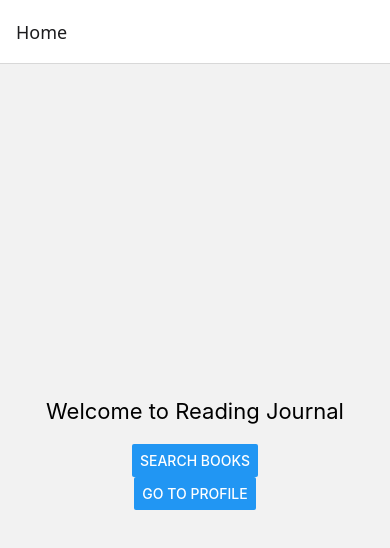
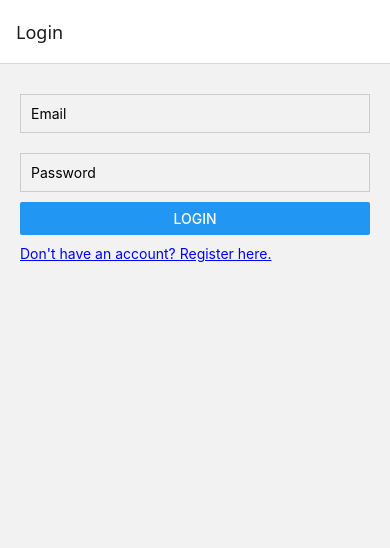
Before and after one commit to sarahyvarinen/readingjournal, a React Native app: screen /Login in a window 390 px wide. Shown: the top 548 px of the page. Built offline with nearby package versions, Linux system fonts and the light colour scheme; no server answers.

Commit message:
Added login and register

```diff
--- a/App.js
+++ b/App.js
@@ -1,22 +1,45 @@
-import React from 'react';
+// App.js
+import React, { useEffect, useState } from 'react';
 import { NavigationContainer } from '@react-navigation/native';
 import { createStackNavigator } from '@react-navigation/stack';
+import { onAuthStateChanged } from 'firebase/auth';
+import { auth } from './firebaseConfig';
 
 import HomeScreen from './screens/HomeScreen';
 import BookDetailsScreen from './screens/BookDetailsScreen';
 import BookInfoScreen from './screens/BookInfoScreen';
 import ProfileScreen from './screens/ProfileScreen';
+import LoginScreen from './screens/LoginScreen';
 
 const Stack = createStackNavigator();
 
 function App() {
+  const [user, setUser] = useState(null);
+  const [checkingAuth, setCheckingAuth] = useState(true);
+
+  useEffect(() => {
+    const unsubscribe = onAuthStateChanged(auth, (firebaseUser) => {
+      setUser(firebaseUser);
+      setCheckingAuth(false);
+    });
+    return unsubscribe;
+  }, []);
+
+  if (checkingAuth) return null; // vaihtoehtoisesti: SplashScreen
+
   return (
     <NavigationContainer>
-      <Stack.Navigator initialRouteName="Home">
-        <Stack.Screen name="Home" component={HomeScreen} />
-        <Stack.Screen name="BookDetails" component={BookDetailsScreen} />
-        <Stack.Screen name="BookInfo" component={BookInfoScreen} />
-        <Stack.Screen name="Profile" component={ProfileScreen} />
+      <Stack.Navigator>
+        {user ? (
+          <>
+            <Stack.Screen name="Home" component={HomeScreen} />
+            <Stack.Screen name="BookDetails" component={BookDetailsScreen} />
+            <Stack.Screen name="BookInfo" component={BookInfoScreen} />
+            <Stack.Screen name="Profile" component={ProfileScreen} />
+          </>
+        ) : (
+          <Stack.Screen name="Login" component={LoginScreen} />
+        )}
       </Stack.Navigator>
     </NavigationContainer>
   );
--- a/firebaseConfig.js
+++ b/firebaseConfig.js
@@ -2,13 +2,13 @@ import { initializeApp } from 'firebase/app';
 import { getAuth } from 'firebase/auth';
 
 const firebaseConfig = {
-    apiKey: 'AIzaSyADPPPYvEjqzrlydAtGUdn6FUdaVPPbQWo',
-    authDomain: 'readingjournalapp.firebase.com',
-    projectId: 'readingjournalapp',
-    storageBucket: 'readingjournalapp.appspot.com',
-    messagingSenderId: '...',
-    appId: '...'
-};
+    apiKey: "AIzaSyBSBM1rC4DRAPZeEfK8eNjuvvIoxLGxPD4",
+    authDomain: "readingjournalapp.firebaseapp.com",
+    projectId: "readingjournalapp",
+    storageBucket: "readingjournalapp.firebasestorage.app",
+    messagingSenderId: "1057141801759",
+    appId: "1:1057141801759:web:ee78e51d9848816eba262a"
+  };
 
 const app = initializeApp(firebaseConfig);
 const auth = getAuth(app);
--- /dev/null
+++ b/screens/LoginScreen.js
@@ -0,0 +1,72 @@
+import React, { useState } from 'react';
+import { View, TextInput, Button, Text, StyleSheet } from 'react-native';
+import { createUserWithEmailAndPassword, signInWithEmailAndPassword } from 'firebase/auth';
+import { auth } from '../firebaseConfig';  // Tuodaan auth firebaseConfig.js:stä
+
+export default function LoginScreen() {
+    const [email, setEmail] = useState('');
+    const [password, setPassword] = useState('');
+    const [error, setError] = useState('');
+    const [isLogin, setIsLogin] = useState(true); // Hallitaan, ollaanko kirjautumassa vai rekisteröitymässä
+
+    const handleLogin = async () => {
+        try {
+            await signInWithEmailAndPassword(auth, email, password);
+            console.log("Kirjautuminen onnistui"); // Debug
+        } catch (err) {
+            setError(err.message);
+            console.log("Virhe kirjautumisessa:", err.message); // Debug
+        }
+    };
+
+    const handleRegister = async () => {
+        try {
+            await createUserWithEmailAndPassword(auth, email, password);
+            console.log("Rekisteröinti onnistui"); // Debug
+        } catch (err) {
+            setError(err.message);
+            console.log("Virhe rekisteröinnissä:", err.message); // Debug
+        }
+    };
+
+    return (
+        <View style={styles.container}>
+            <TextInput
+                placeholder="Email"
+                onChangeText={setEmail}
+                style={styles.input}
+                value={email}
+            />
+            <TextInput
+                placeholder="Password"
+                onChangeText={setPassword}
+                secureTextEntry
+                style={styles.input}
+                value={password}
+            />
+            {isLogin ? (
+                <>
+                    <Button title="Login" onPress={handleLogin} />
+                    <Text style={styles.switchText} onPress={() => setIsLogin(false)}>
+                        Don't have an account? Register here.
+                    </Text>
+                </>
+            ) : (
+                <>
+                    <Button title="Register" onPress={handleRegister} />
+                    <Text style={styles.switchText} onPress={() => setIsLogin(true)}>
+                        Already have an account? Login here.
+                    </Text>
+                </>
+            )}
+            {error ? <Text style={styles.error}>{error}</Text> : null}
+        </View>
+    );
+}
+
+const styles = StyleSheet.create({
+    container: { padding: 20 },
+    input: { marginVertical: 10, padding: 10, borderWidth: 1, borderColor: '#ccc' },
+    error: { color: 'red', marginTop: 10 },
+    switchText: { color: 'blue', marginTop: 10, textDecorationLine: 'underline' },
+});
```
